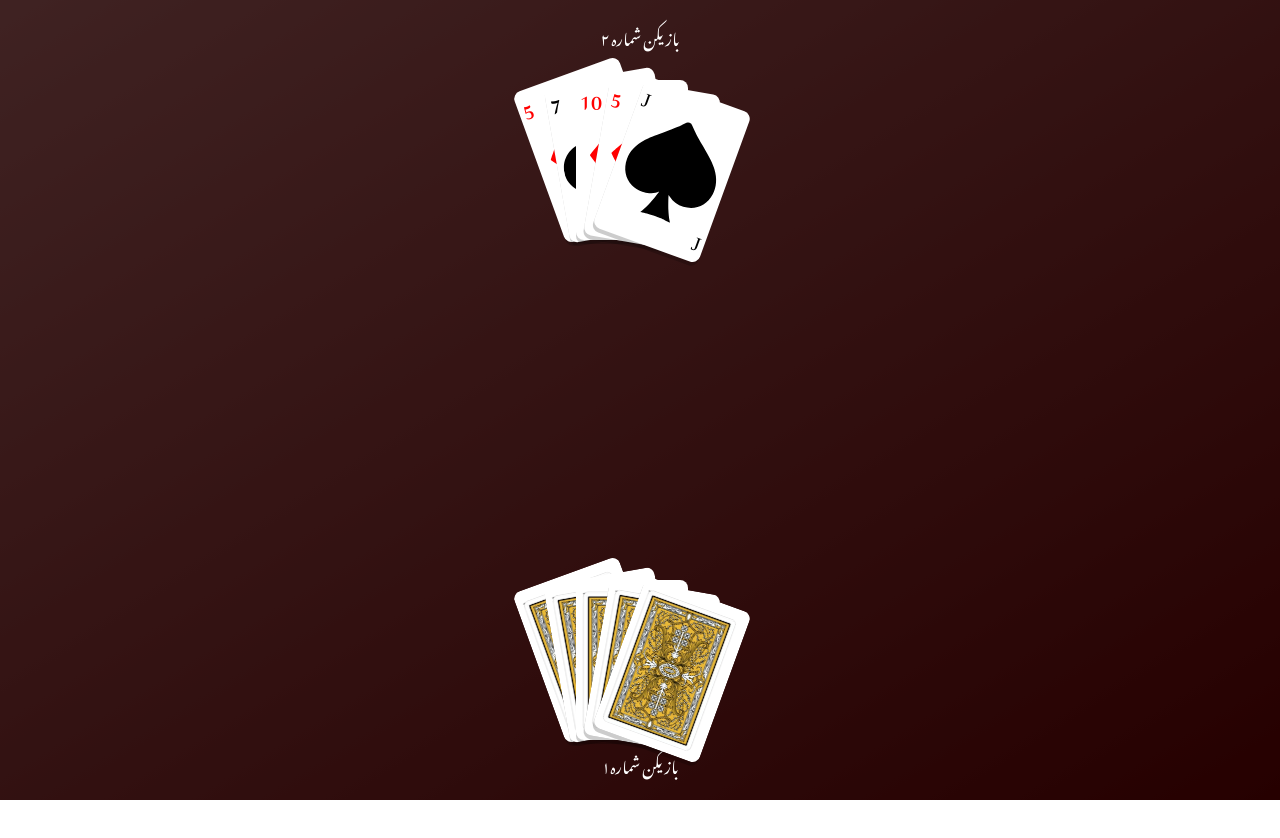
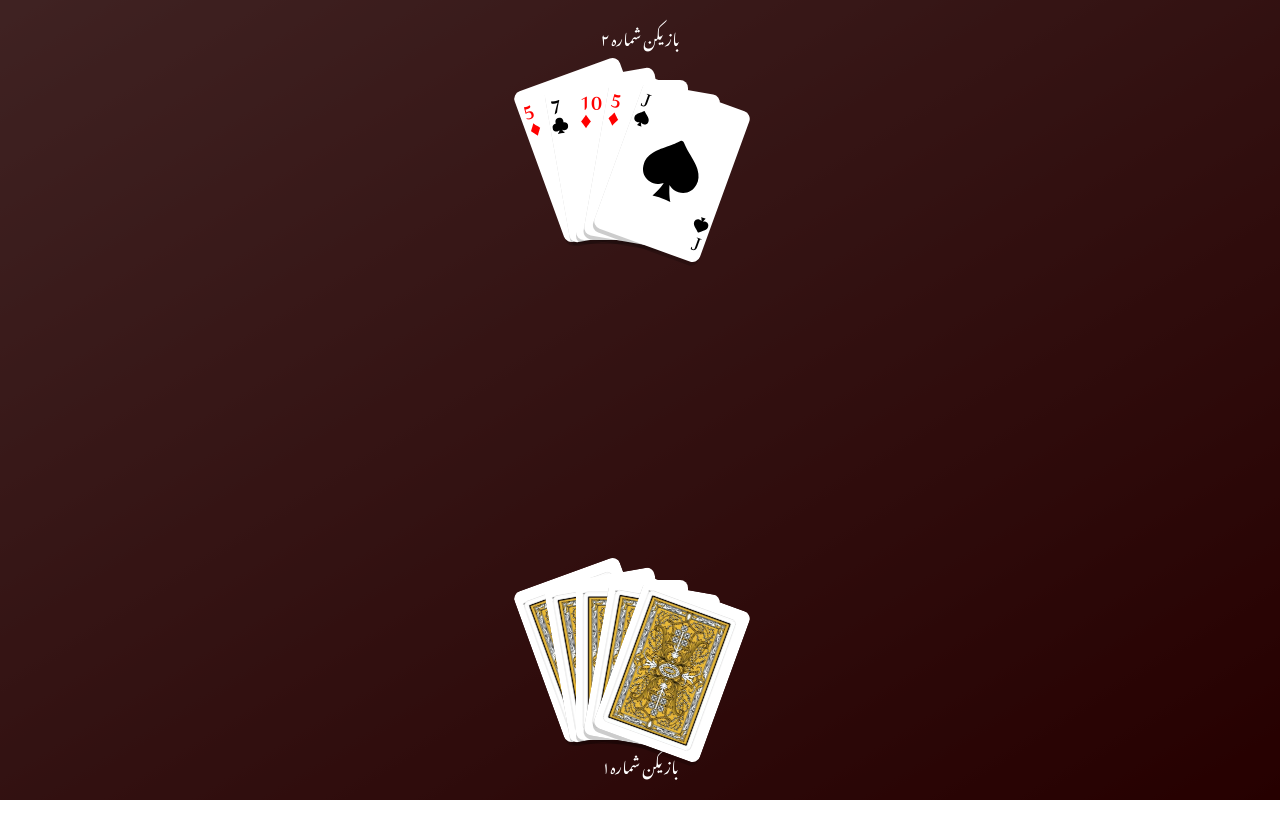
Before and after one commit to SarahShkb/HOKM, a Next.js app: page /2players in a window 1280 px wide. Shown: the top 838 px of the page. Built offline with nearby package versions, Linux system fonts and the light colour scheme.

Commit message:
Add rank icon to cards

```diff
--- a/components/general/Card.tsx
+++ b/components/general/Card.tsx
@@ -40,11 +40,17 @@ const Card = ({ suit, rank, back }: CardType): JSX.Element => {
         <>
           <div className={`${classes.rank} ${classes.top}`}>
             {getSpecialCardRanksString(rank)}
+            <div className={classes.rank_icon}>
+              <IconComponent />
+            </div>
           </div>
           <div className={classes.suit}>
             <IconComponent />
           </div>
           <div className={`${classes.rank} ${classes.bottom}`}>
+            <div className={classes.rank_icon}>
+              <IconComponent />
+            </div>
             {getSpecialCardRanksString(rank)}
           </div>
         </>
--- a/styles/components/general/card.module.scss
+++ b/styles/components/general/card.module.scss
@@ -18,18 +18,34 @@
   .rank {
     font-size: 1.25rem;
     position: absolute;
+    .rank_icon {
+      position: absolute;
+      svg {
+        width: 1rem;
+        height: 1rem;
+      }
+    }
     &.top {
       left: 0.25rem;
       top: -0.5rem;
+      .rank_icon {
+        top: 1.25rem;
+        left: -0.125rem;
+      }
     }
     &.bottom {
       right: 0.25rem;
       bottom: 0;
+      .rank_icon {
+        bottom: 0.5rem;
+        right: -0.125rem;
+        transform: rotate(180deg);
+      }
     }
   }
   .suit {
-    width: 90%;
-    height: 90%;
+    width: 55%;
+    height: 55%;
     svg {
       width: 100%;
       height: 100%;
```
